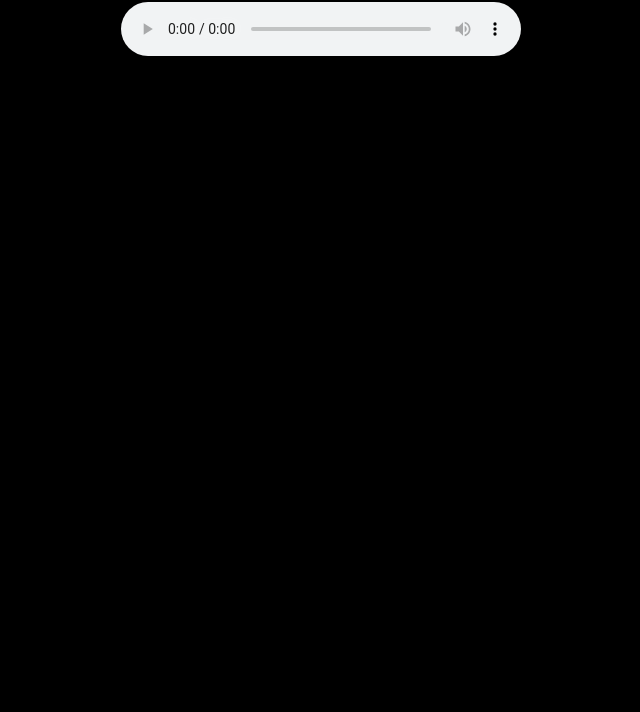
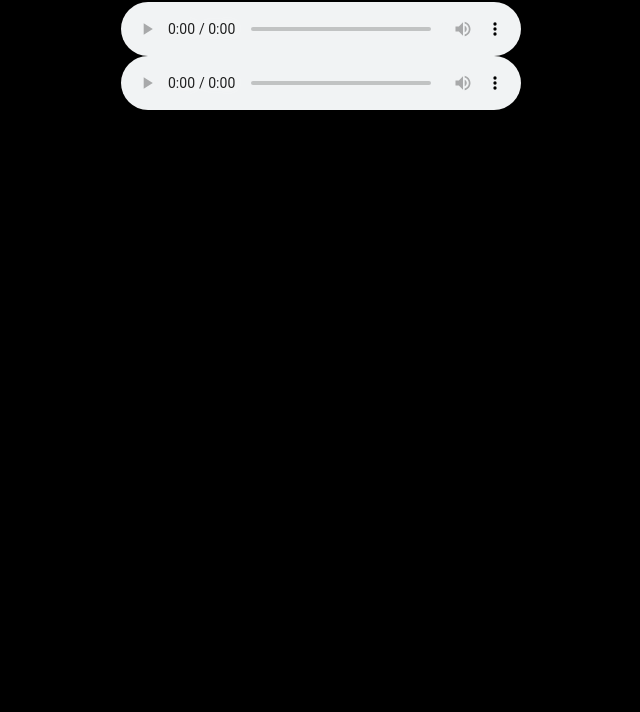
Before and after one commit to luma-sz/audio, a plain HTML site: page index.html in a window 1280 px wide. Shown: the part 88-800 px from the top of the page, without its empty margins (319-959 px from the left). Drawn offline with Linux system fonts and the light colour scheme.

Commit message:
Update index.html

```diff
--- a/index.html
+++ b/index.html
@@ -72,6 +72,11 @@
         <source src="audio.ogg" type="audio/ogg" />
         Seu aúdio
       </audio>
+
+       <audio controls>
+        <source src="audio2.ogg" type="audio/ogg" />
+        Seu aúdio
+      </audio>
       <!-- ======================================================================== -->
 
     </main>
```
